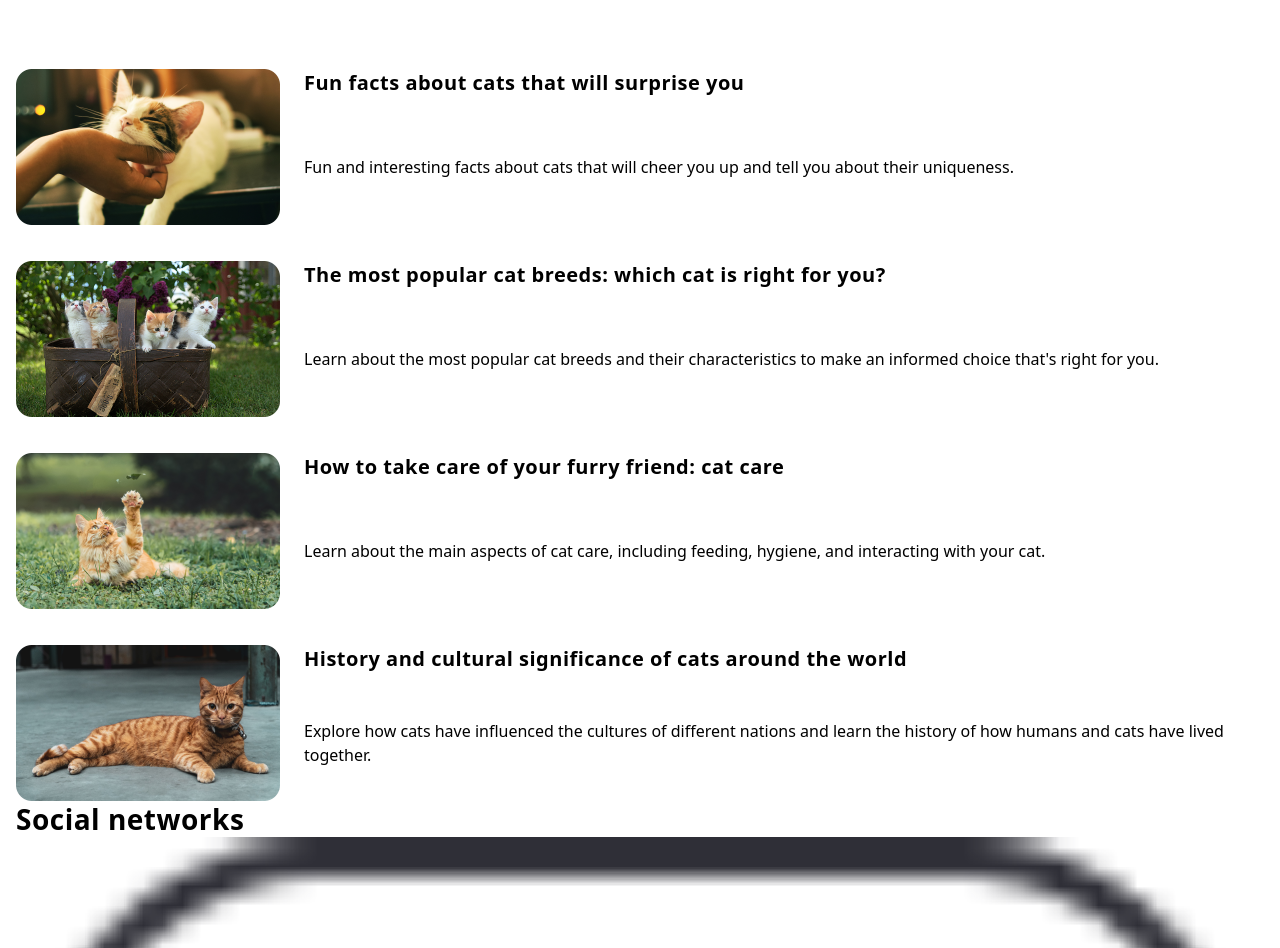
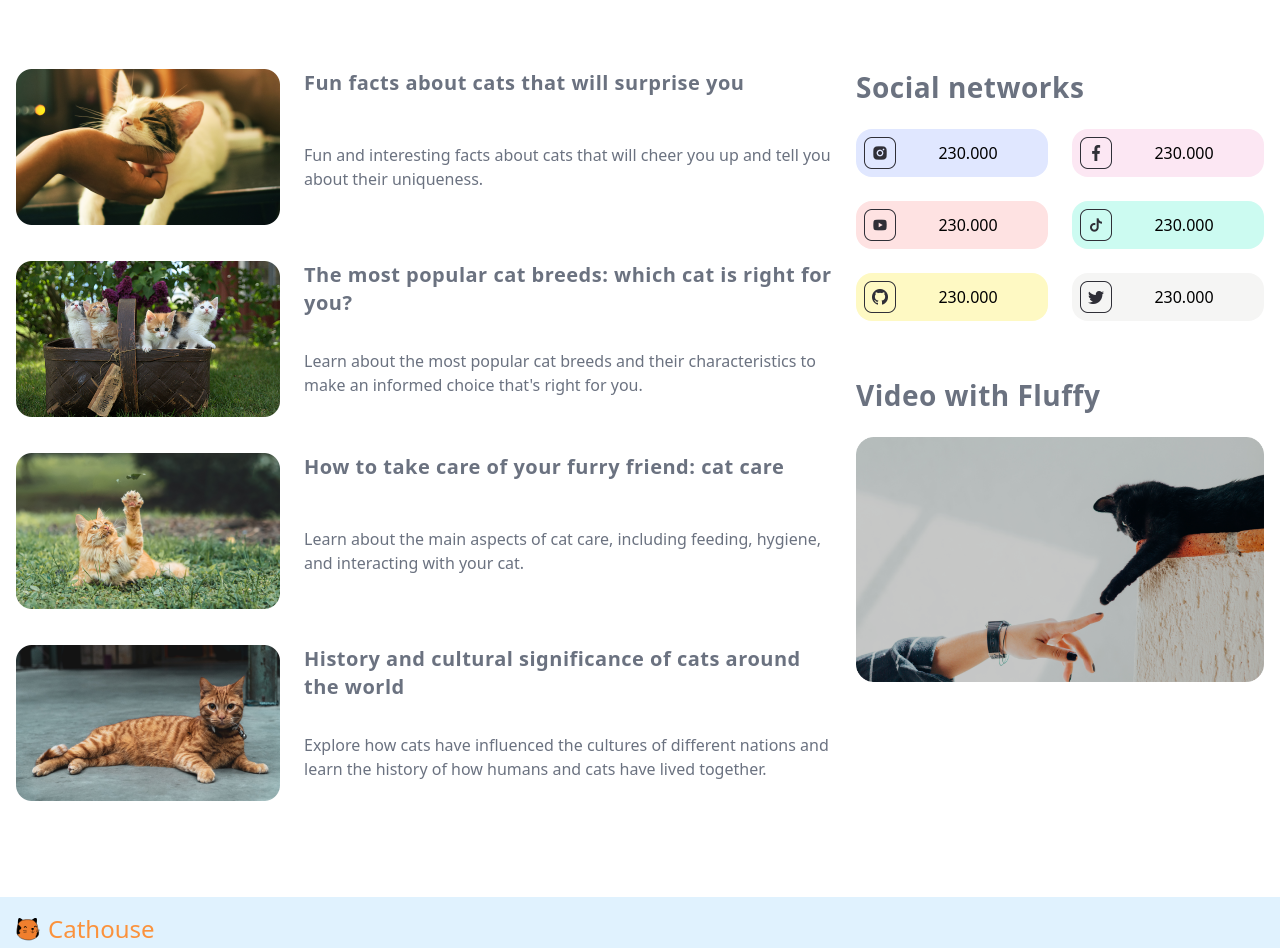
Before and after one commit to Ruslan-Ts/catshous, a website: page index.html in a window 1280 px wide. Shown: the part 720-1668 px from the top of the page. Drawn offline with nearby package versions, Linux system fonts and the light colour scheme.

Commit message:
only-GRRRID

```diff
--- a/index.html
+++ b/index.html
@@ -19,7 +19,7 @@
             <h1 class="text-orange-400 text-2xl font-sans">Cathouse</h1>
         </div>
     </header>
-    <main>
+    <main class="pb-24">
         <div class="container m-auto px-4">
             <ul class="mb-20 grid gap-3 grid-cols-1 md:gap-6 md:grid-cols-2 ">
                 <li class=" md:col-start-1 md:col-end-2 md:row-start-1 md:row-end-3">
@@ -57,14 +57,16 @@
                     </a>
                 </li>
             </ul>
-            <section class="longread">
-                <ul class="grid gap-12 md:gap-9 ">
+            <section class="grid gap-24 lg:grid-cols-[2fr_1fr] lg:gap-x-6 lg:gap-y-14">
+                <ul class="grid gap-12 md:gap-9 lg:col-start-1 lg:col-end-2 lg:row-start-1 lg:row-end-4">
                     <li class="blog-item">
                         <a href="#" class="grid gap-5 md:gap-6 md:grid-cols-[264px_1fr]">
                             <img src="./img/1.png" alt="cat" class="blog-photo">
                             <div class="grid gap-3">
-                                <h2 class="blog-title sub-title">Fun facts about cats that will surprise you</h2>
-                                <p class="blog-text">Fun and interesting facts about cats that will cheer you up and
+                                <h2 class="text-gray-500 mb-3 sub-title">Fun facts about cats that will surprise you
+                                </h2>
+                                <p class="text-base text-gray-500 mb-3">Fun and interesting facts about cats that will
+                                    cheer you up and
                                     tell you about their uniqueness.</p>
                             </div>
                         </a>
@@ -73,10 +75,12 @@
                         <a href="#" class="grid gap-5 md:gap-6 md:grid-cols-[264px_1fr]">
                             <img src="./img/2.png" alt="cats" class="blog-photo">
                             <div class="grid gap-3">
-                                <h2 class="blog-title sub-title">The most popular cat breeds: which cat is right for
+                                <h2 class="text-gray-500 mb-3 sub-title">The most popular cat breeds: which cat is right
+                                    for
                                     you?
                                 </h2>
-                                <p class="blog-text">Learn about the most popular cat breeds and their characteristics
+                                <p class="text-base text-gray-500 mb-3">Learn about the most popular cat breeds and
+                                    their characteristics
                                     to make an informed choice that's right for you.</p>
                             </div>
                         </a>
@@ -85,9 +89,10 @@
                         <a href="#" class="grid gap-5 md:gap-6 md:grid-cols-[264px_1fr]">
                             <img src="./img/4.png" alt="red-cat" class="blog-photo">
                             <div class="grid gap-3">
-                                <h2 class="blog-title sub-title">How to take care of your furry friend: cat care
+                                <h2 class="text-gray-500 mb-3 sub-title">How to take care of your furry friend: cat care
                                 </h2>
-                                <p class="blog-text">Learn about the main aspects of cat care, including feeding,
+                                <p class="text-base text-gray-500 mb-3">Learn about the main aspects of cat care,
+                                    including feeding,
                                     hygiene, and interacting with your cat.</p>
                             </div>
                         </a>
@@ -96,50 +101,58 @@
                         <a href="#" class="grid gap-5 md:gap-6 md:grid-cols-[264px_1fr]">
                             <img src="./img/3.png" alt="red-cat" class="blog-photo">
                             <div class="grid gap-3">
-                                <h2 class="blog-title sub-title">History and cultural significance of cats around the
+                                <h2 class="text-gray-500 mb-3 sub-title">History and cultural significance of cats
+                                    around the
                                     world
                                 </h2>
-                                <p class="blog-text">Explore how cats have influenced the cultures of different nations
+                                <p class="text-base text-gray-500 mb-3">Explore how cats have influenced the cultures of
+                                    different nations
                                     and learn the history of how humans and cats have lived together.</p>
                             </div>
                         </a>
                     </li>
                 </ul>
                 <div class="socials">
-                    <h2 class="socials-title title">Social networks</h2>
-                    <ul class="socials-list">
-                        <li class="socials-item">
-                            <a href="#" class="social-link">
+                    <h2 class="mb-6 text-gray-500 title">Social networks</h2>
+                    <ul class="grid grid-cols-2 gap-x-2 gap-y-6 md:gap-x-6">
+                        <li class="">
+                            <a href="#"
+                                class="grid grid-cols-[32px_1fr] items-center justify-items-center bg-indigo-100 p-2 rounded-2xl text-base">
                                 <img src="./img/instagram.png" alt="instagram" class="social-icon">
                                 <p class="social-subscripers">230.000</p>
                             </a>
                         </li>
-                        <li class="socials-item">
-                            <a href="#" class="social-link">
+                        <li class="">
+                            <a href="#"
+                                class="grid grid-cols-[32px_1fr] items-center justify-items-center bg-pink-100 p-2 rounded-2xl text-base">
                                 <img src="./img/facebook.png" alt="facebook" class="social-icon">
                                 <p class="social-subscripers">230.000</p>
                             </a>
                         </li>
-                        <li class="socials-item">
-                            <a href="#" class="social-link">
+                        <li class="">
+                            <a href="#"
+                                class="grid grid-cols-[32px_1fr] items-center justify-items-center bg-red-100 p-2 rounded-2xl text-base">
                                 <img src="./img/youtube.png" alt="youtube" class="social-icon">
                                 <p class="social-subscripers">230.000</p>
                             </a>
                         </li>
-                        <li class="socials-item">
-                            <a href="#" class="social-link">
+                        <li class="">
+                            <a href="#"
+                                class="grid grid-cols-[32px_1fr] items-center justify-items-center bg-teal-100 p-2 rounded-2xl text-base">
                                 <img src="./img/tiktok.png" alt="tiktok" class="social-icon">
                                 <p class="social-subscripers">230.000</p>
                             </a>
                         </li>
-                        <li class="socials-item">
-                            <a href="#" class="social-link">
+                        <li class="">
+                            <a href="#"
+                                class="grid grid-cols-[32px_1fr] items-center justify-items-center bg-yellow-100 p-2 rounded-2xl text-base">
                                 <img src="./img/github.png" alt="github" class="social-icon">
                                 <p class="social-subscripers">230.000</p>
                             </a>
                         </li>
-                        <li class="socials-item">
-                            <a href="#" class="social-link">
+                        <li class="">
+                            <a href="#"
+                                class="grid grid-cols-[32px_1fr] items-center justify-items-center bg-stone-100 p-2 rounded-2xl text-base">
                                 <img src="./img/twitter.png" alt="twitter" class="social-icon">
                                 <p class="social-subscripers">230.000</p>
                             </a>
@@ -147,15 +160,16 @@
                     </ul>
                 </div>
                 <div class="video">
-                    <h2 class="video-title title">Video with fluffy</h2>
+                    <h2 class="mb-6 text-gray-500 title">Video with Fluffy</h2>
                     <img src="./img/picture.png" alt="video">
                 </div>
             </section>
         </div>
     </main>
-    <footer>
-        <div class="container">
-
+    <footer class="bg-sky-100">
+        <div class="container m-auto py-4 px-4 grid gap-x-2 grid-cols-[24px_1fr] items-center">
+            <img src="./img/cat.svg" alt="logo" class="block w-6 h-6">
+            <h2 class="text-orange-400 text-2xl font-sans">Cathouse</h2>
         </div>
     </footer>
 
```
